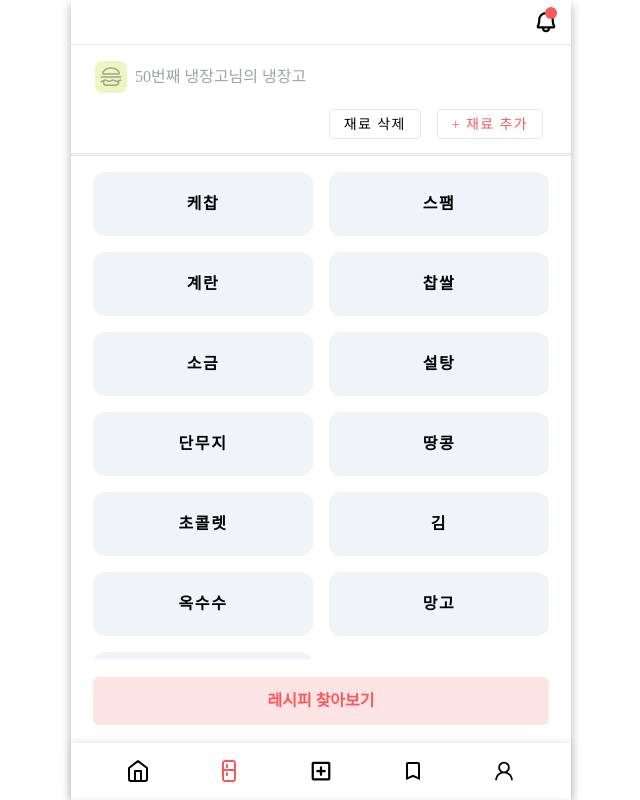
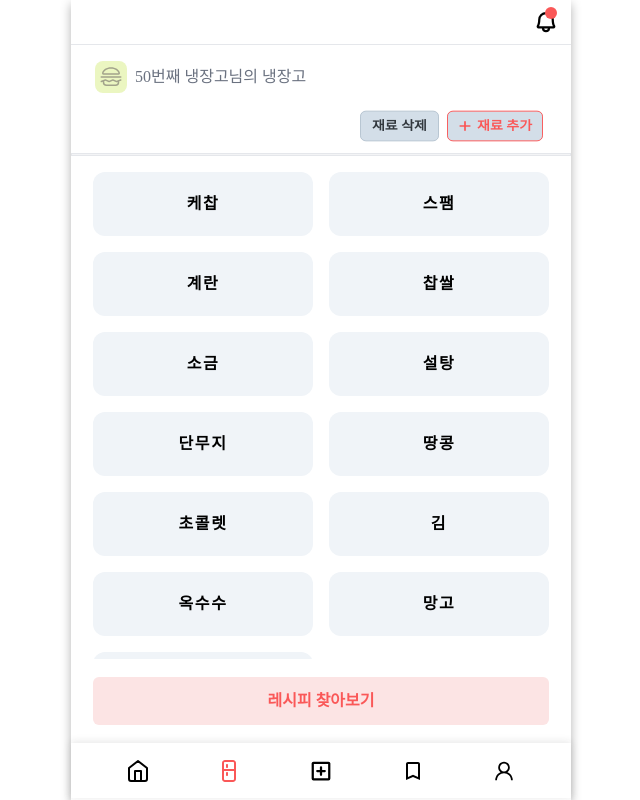
Before and after one commit to OZ-Coding-School/oz_02_main-001-FE, a React (Vite) app: page /refrigerator in a window 1280 px wide. Shown: the whole page, without its empty margins (319-959 px from the left). Built offline with nearby package versions, Linux system fonts and the light colour scheme; a web font is replaced by a local one.

Commit message:
Style: 냉장고페이지 버튼 수정중

```diff
--- /dev/null
+++ b/src/pages/IngredientSelectionPage/components/IngredientSelectionItem.tsx
@@ -0,0 +1,24 @@
+import { PiHamburger } from "react-icons/pi";
+import { useNavigate } from "react-router";
+import { RefrigeratorType } from "src/types/refrigeratorType";
+
+interface IngredientSelectionItemProps {
+  refrigerator: RefrigeratorType;
+}
+
+const IngredientSelectionItem: React.FC<IngredientSelectionItemProps> = ({ refrigerator }) => {
+  const navigate = useNavigate();
+
+  return (
+    <div>
+      <div className="flex items-center space-x-2 mt-4">
+        <div className="bg-[#EBF6C1] rounded-lg w-8 h-8 flex justify-center items-center ml-6">
+          <PiHamburger className="w-6 h-6" style={{ color: "#A2A38B" }} />
+        </div>
+        <span className="text-gray-400">{refrigerator.nickname}님의 냉장고</span>
+      </div>
+    </div>
+  );
+};
+
+export default IngredientSelectionItem;
--- a/src/pages/IngredientSelectionPage/page/index.tsx
+++ b/src/pages/IngredientSelectionPage/page/index.tsx
@@ -1,7 +1,38 @@
-import React from "react";
+import React, { useState } from "react";
+import Footer from "@components/footer/Footer";
+import { useNavigate } from "react-router";
+import { BsCheckCircle } from "react-icons/bs";
+import BackButton from "@components/header/BackButton";
+import BigButton from "@components/buttons/BigButton";
+import IngredientSelectionItem from "../components/IngredientSelectionItem";
 
-const IngredientSelectionPage = () => {
-  return <div></div>;
+const IngredientSelectionPage: React.FC = () => {
+  const navigate = useNavigate();
+  const handleClick = () => {
+    navigate(-1);
+  };
+
+  const handleRecommendedlick = () => {
+    navigate(`recommendedList`);
+  };
+  return (
+    <div className="h-[calc(100vh-55px)] flex flex-col">
+      <div className="flex items-center ">
+        <BackButton handleClick={handleClick} />
+        <span className="pl-[140px]">재료 선택</span>
+      </div>
+      <div className="border border-solid"></div>
+      <div id="content" className="flex flex-col flex-grow overflow-hidden">
+        <div></div>
+      </div>
+      <div className="py-[18px] pl-[22px] pr-[22px] font-semibold">
+        <BigButton buttonText={"레시피 찾아보기"} handleClick={handleRecommendedlick} />
+      </div>
+      <footer className="mb-[-53px]">
+        <Footer page={"refrigerator"} />
+      </footer>
+    </div>
+  );
 };
 
 export default IngredientSelectionPage;
--- a/src/pages/RefrigeratorPage/components/RefrigeratorItem.tsx
+++ b/src/pages/RefrigeratorPage/components/RefrigeratorItem.tsx
@@ -1,11 +1,12 @@
-import React, { useState } from "react";
+import RectangularSmallButton from "@components/buttons/RectangularSmallButton";
+import React from "react";
 import { PiHamburger } from "react-icons/pi";
 import { useNavigate } from "react-router";
 import { RefrigeratorType } from "src/types/refrigeratorType";
 
 interface RefrigeratorItemProps {
   refrigerator: RefrigeratorType;
-  ingredients: Array<{ id: number; name: string }>;
+  ingredients: { id: number; name: string }[];
   isDeletedMode: boolean;
   handleDeleteClick: () => void;
   deleteAllIngredients: () => void;
@@ -27,37 +28,31 @@ const RefrigeratorItem: React.FC<RefrigeratorItemProps> = ({
         <div className="bg-[#EBF6C1] rounded-lg w-8 h-8 flex justify-center items-center ml-6">
           <PiHamburger className="w-6 h-6" style={{ color: "#A2A38B" }} />
         </div>
-        <span className="text-gray-400">{refrigerator.nickname}님의 냉장고</span>
+        <span className="text-gray-500">{refrigerator.nickname}님의 냉장고</span>
       </div>
-      <div className="mt-4 absolute right-[28px]">
+      <div className="mt-4 flex space-x-2 absolute right-[28px]">
         {hasIngredientsWithName && (
-          <button
-            onClick={handleDeleteClick}
-            className={`border border-solid ${isDeletedMode ? "bg-gray-200" : "bg-white"} rounded-[4px] pl-[14px] pr-[14px] pt-[2px] pb-[2px] mb-2 mr-4`}
-            style={{ minWidth: "90px" }}
-          >
-            <span className="text-sm font-medium" style={{ letterSpacing: "0.1em" }}>
-              {isDeletedMode ? "완료" : "재료 삭제"}
-            </span>
-          </button>
+          <div className="transform scale-y-90">
+            <RectangularSmallButton
+              handleClick={handleDeleteClick}
+              buttonText={isDeletedMode ? "완료" : "재료 삭제"}
+              isActive={!isDeletedMode}
+            />
+          </div>
         )}
-        <button
-          onClick={() => {
-            if (isDeletedMode) {
-              deleteAllIngredients();
-            } else {
-              navigate(`/ingredientList/`);
-            }
-          }}
-          className={`border border-solid ${isDeletedMode ? "text-black" : "text-redPink"} rounded-[4px] pl-[14px] pr-[14px] pt-[2px] pb-[2px]`}
-        >
-          <span
-            className={`${isDeletedMode ? "text-black" : "text-redPink"} w-full text-sm font-medium`}
-            style={{ letterSpacing: "0.1em" }}
-          >
-            {isDeletedMode ? "모두 삭제" : "+ 재료 추가"}
-          </span>
-        </button>
+        <div className="transform scale-y-90">
+          <RectangularSmallButton
+            handleClick={() => {
+              if (isDeletedMode) {
+                deleteAllIngredients();
+              } else {
+                navigate(`/ingredientList`);
+              }
+            }}
+            buttonText={isDeletedMode ? "모두 삭제" : "재료 추가"}
+            isActive={!isDeletedMode}
+          />
+        </div>
       </div>
       <div className="mt-[60px] border w-full px-2 h-[3px] bg-gray-100"></div>
     </div>
--- a/src/types/refrigeratorType.ts
+++ b/src/types/refrigeratorType.ts
@@ -1,9 +1,7 @@
 export type RefrigeratorType = {
   nickname: string;
-  ingredients: [
-    {
-      id: number;
-      name: string;
-    },
-  ];
+  ingredients: {
+    id: number;
+    name: string;
+  }[];
 };
```
